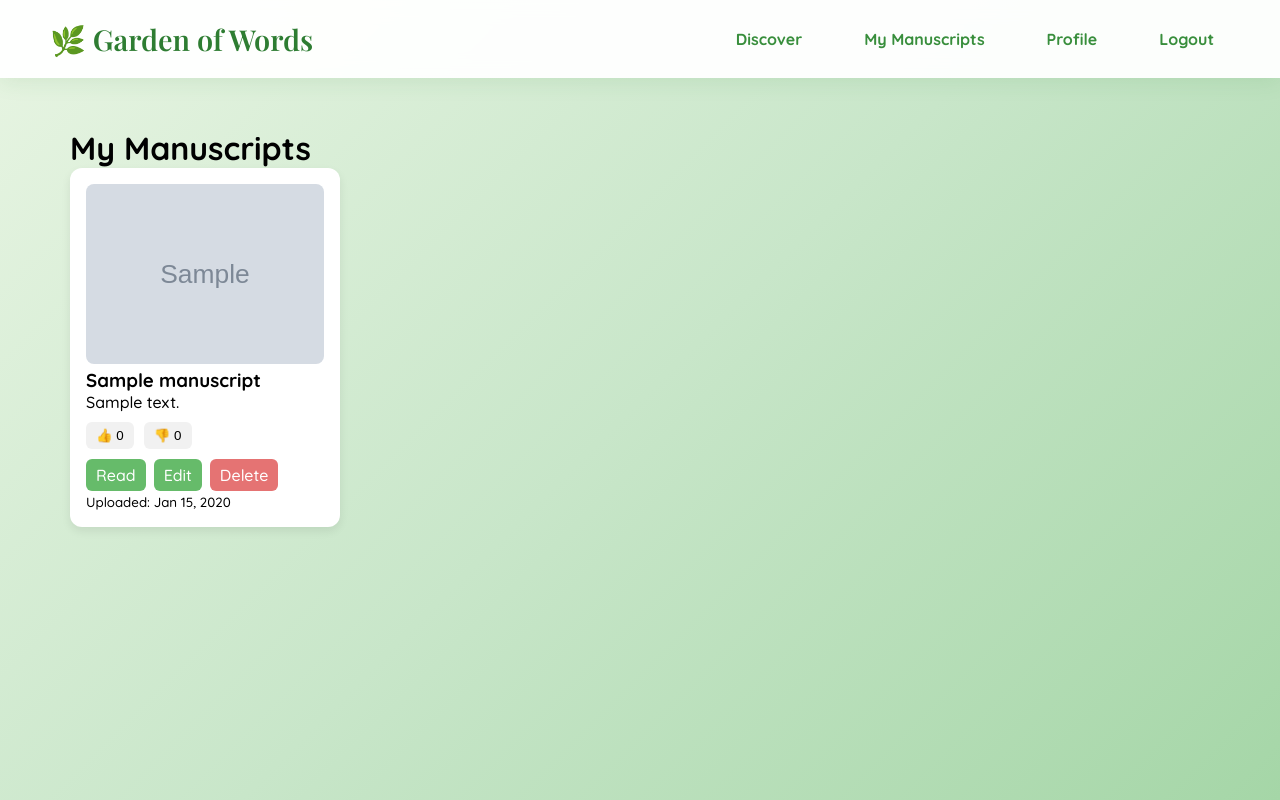
After one commit to kyatto-sys/Garden-of-Words, a PHP site: page /my-manuscripts.php in a window 1280 px wide. The commit adds this page. Run offline with PHP 8.4, Linux system fonts and the light colour scheme; the visitor is signed in with stand-in values (Sample User, id 1); tables that the repository leaves empty or names only in its code hold one stand-in row (values such as "Sample post"); grey boxes marked "Sample" are stand-in pictures.

Commit message:
minor adjustments v2

```diff
--- a/includes/script.js
+++ b/includes/script.js
@@ -81,3 +81,82 @@ document.querySelectorAll('.reaction-btn').forEach(btn => {
                 }
             });
         });
+
+
+    // Handle like/dislike reactions
+document.addEventListener('DOMContentLoaded', function() {
+const reactionButtons = document.querySelectorAll('.reaction-btn');
+
+reactionButtons.forEach(btn => {
+    btn.addEventListener('click', async function(e) {
+        e.preventDefault();
+
+        const manuscriptId = this.dataset.manuscriptId;
+        const action = this.dataset.action;
+
+        // Disable button temporarily to prevent double clicks
+        this.disabled = true;
+
+        try {
+            const response = await fetch('/garden-of-words/api/react.php', {
+                method: 'POST',
+                headers: {
+                    'Content-Type': 'application/json',
+                },
+                body: JSON.stringify({
+                    manuscript_id: manuscriptId,
+                    action: action
+                })
+            });
+
+            const data = await response.json();
+
+            if (data.success) {
+                // Update counts
+                const card = this.closest('.manuscript-card');
+                const likeBtn = card.querySelector('.like-btn');
+                const dislikeBtn = card.querySelector('.dislike-btn');
+
+                likeBtn.querySelector('.count').textContent = data.like_count;
+                dislikeBtn.querySelector('.count').textContent = data.dislike_count;
+
+                // Update active states
+                likeBtn.classList.remove('active');
+                dislikeBtn.classList.remove('active');
+
+                if (data.user_reaction === 'like') {
+                    likeBtn.classList.add('active');
+                } else if (data.user_reaction === 'dislike') {
+                    dislikeBtn.classList.add('active');
+                }
+
+                // Add a little animation feedback
+                this.style.transform = 'scale(1.2)';
+                setTimeout(() => {
+                    this.style.transform = '';
+                }, 200);
+            } else {
+                console.error('Error:', data.error);
+                alert('Failed to update reaction. Please try again.');
+            }
+        } catch (error) {
+            console.error('Error:', error);
+            alert('An error occurred. Please try again.');
+        } finally {
+            // Re-enable button
+            this.disabled = false;
+        }
+    });
+});
+});
+
+// Optional: Add hover tooltips
+document.addEventListener('DOMContentLoaded', function() {
+const reactionButtons = document.querySelectorAll('.reaction-btn');
+
+reactionButtons.forEach(btn => {
+    const action = btn.dataset.action;
+    const tooltip = action === 'like' ? 'Like this manuscript' : 'Dislike this manuscript';
+    btn.setAttribute('title', tooltip);
+});
+});
--- a/includes/style.css
+++ b/includes/style.css
@@ -236,3 +236,60 @@
             grid-template-columns: 1fr;
         }
     }
+
+.manuscripts-grid {
+    display: grid;
+    grid-template-columns: repeat(auto-fill, minmax(260px, 1fr));
+    gap: 20px;
+}
+
+.manuscript-card {
+    background: #fff;
+    padding: 16px;
+    border-radius: 12px;
+    box-shadow: 0 4px 10px rgba(0,0,0,.08);
+}
+
+.cover-image {
+    width: 100%;
+    height: 180px;
+    object-fit: cover;
+    border-radius: 8px;
+}
+
+.pdf-icon {
+    font-size: 64px;
+    text-align: center;
+    padding: 40px 0;
+}
+
+.reactions {
+    display: flex;
+    gap: 10px;
+    margin: 10px 0;
+}
+
+.react-btn {
+    border: none;
+    background: #f1f1f1;
+    padding: 6px 10px;
+    border-radius: 6px;
+    cursor: pointer;
+}
+
+.actions {
+    display: flex;
+    gap: 8px;
+}
+
+.btn {
+    padding: 6px 10px;
+    border-radius: 6px;
+    text-decoration: none;
+    background: #66bb6a;
+    color: #fff;
+}
+
+.btn.danger {
+    background: #e57373;
+}
--- /dev/null
+++ b/my-manuscripts.php
@@ -0,0 +1,101 @@
+<?php
+session_start();
+require_once $_SERVER['DOCUMENT_ROOT'] . '/garden-of-words/includes/db.php';
+
+if (!isset($_SESSION['user_id'])) {
+    header("Location: login.php");
+    exit();
+}
+
+$user_id = $_SESSION['user_id'];
+
+// Fetch manuscripts + reactions
+$query = "
+    SELECT
+        m.*,
+        SUM(CASE WHEN r.reaction = 'like' THEN 1 ELSE 0 END) AS likes,
+        SUM(CASE WHEN r.reaction = 'dislike' THEN 1 ELSE 0 END) AS dislikes
+    FROM manuscripts m
+    LEFT JOIN manuscript_reactions r
+        ON m.id = r.manuscript_id
+    WHERE m.user_id = $user_id
+    GROUP BY m.id
+    ORDER BY m.created_at DESC
+";
+
+$result = mysqli_query($conn, $query);
+?>
+<!DOCTYPE html>
+<html lang="en">
+<head>
+    <meta charset="UTF-8">
+    <title>My Manuscripts</title>
+    <link rel="stylesheet" href="includes/style.css">
+</head>
+<body>
+
+<nav class="navbar">
+    <div class="logo">🌿 Garden of Words</div>
+    <div class="nav-links">
+        <a href="home.php">Discover</a>
+        <a href="my-manuscripts.php" class="active">My Manuscripts</a>
+        <a href="profile.php">Profile</a>
+        <a href="logout.php">Logout</a>
+    </div>
+</nav>
+
+<div class="container">
+    <h1>My Manuscripts</h1>
+
+    <?php if (mysqli_num_rows($result) === 0): ?>
+        <p class="empty">You haven’t uploaded anything yet 🥲</p>
+    <?php endif; ?>
+
+    <div class="manuscripts-grid">
+        <?php while ($row = mysqli_fetch_assoc($result)): ?>
+            <div class="manuscript-card">
+
+                <!-- Cover -->
+                <?php if (!empty($row['cover_image'])): ?>
+                    <img src="<?= htmlspecialchars($row['cover_image']) ?>" class="cover-image">
+                <?php else: ?>
+                    <div class="pdf-icon">📄</div>
+                <?php endif; ?>
+
+                <h3><?= htmlspecialchars($row['title']) ?></h3>
+                <p><?= htmlspecialchars($row['description']) ?></p>
+
+                <!-- Reactions -->
+                <div class="reactions" data-id="<?= $row['id'] ?>">
+                    <button class="react-btn like-btn" data-action="like">
+                        👍 <span class="like-count"><?= $row['likes'] ?? 0 ?></span>
+                    </button>
+
+                    <button class="react-btn dislike-btn" data-action="dislike">
+                        👎 <span class="dislike-count"><?= $row['dislikes'] ?? 0 ?></span>
+                    </button>
+                </div>
+
+                <!-- Actions -->
+                <div class="actions">
+                    <a href="read.php?id=<?= $row['id'] ?>" class="btn">Read</a>
+                    <a href="edit-manuscript.php?id=<?= $row['id'] ?>" class="btn">Edit</a>
+                    <a href="delete-manuscript.php?id=<?= $row['id'] ?>"
+                       class="btn danger"
+                       onclick="return confirm('Delete this manuscript?');">
+                       Delete
+                    </a>
+                </div>
+
+                <small class="date">
+                    Uploaded: <?= date("M d, Y", strtotime($row['created_at'])) ?>
+                </small>
+
+            </div>
+        <?php endwhile; ?>
+    </div>
+</div>
+
+<script src="includes/script.js"></script>
+</body>
+</html>
```
Also changed, not shown: api/react.php (added, +91 -0 lines), home.php (+15 -15 lines), includes/home.css (+58 -0 lines), write.php (deleted, +0 -61 lines), api/dislike.php (deleted), api/like.php (deleted), includes/footer.php (deleted), uploads/covers/6_1766028822_69437616a7526.jpg (added), uploads/covers/6_1766029128_69437748b348c.jpg (added), 2 other files.
